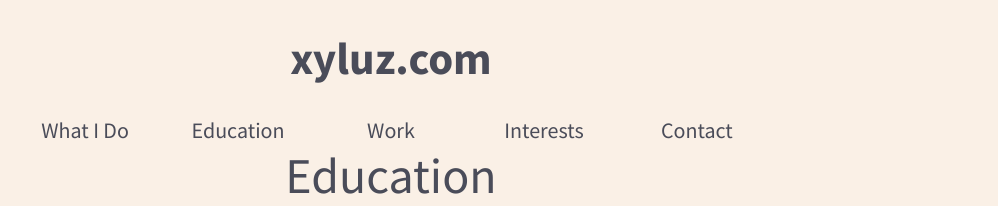
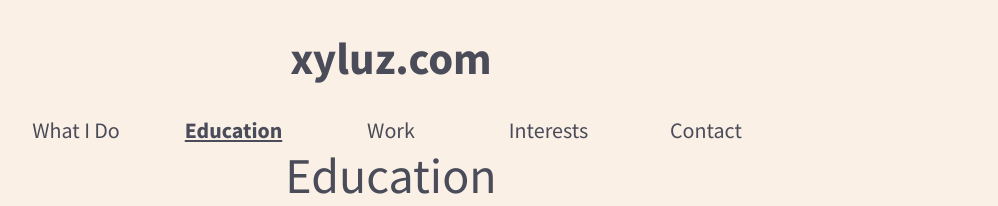
Before and after one commit to tommyopeters/xyluzdotcom, a React (Create React App) app: page /education in a window 1280 px wide. Shown: the top 206 px of the page, without its empty margins (249-1247 px from the left). Built offline with nearby package versions, Linux system fonts and the light colour scheme.

Commit message:
React Transition Group Stuck Phase

```diff
--- a/package.json
+++ b/package.json
@@ -31,6 +31,7 @@
   },
   "devDependencies": {
     "node-sass": "^4.13.0",
+    "react-transition-group": "^4.3.0",
     "sass-loader": "^8.0.0"
   }
 }
--- a/src/App.js
+++ b/src/App.js
@@ -1,31 +1,13 @@
 import React, { Component } from "react";
-import { BrowserRouter, Route, Link } from "react-router-dom";
+import { BrowserRouter } from "react-router-dom";
 
-import Nav from "./components/Nav";
-import Arrows from "./components/Arrows";
-import Socials from "./components/Socials";
-
-import Profile from "./components/Profile";
-import Education from "./components/Education";
-import Work from "./components/Work";
-import Interests from "./components/Interests";
-import Contact from "./components/Contact";
+import Container from "./components/Container";
 
 export default class App extends Component {
   render() {
     return (
       <BrowserRouter component="main">
-        <div className="container">
-          <h1>xyluz.com</h1>
-          <Nav />
-          <Route path="/" exact component={Profile} />
-          <Route path="/education" component={Education} />
-          <Route path="/work" component={Work} />
-          <Route path="/interests" component={Interests} />
-          <Route path="/contact" component={Contact} />
-          <Arrows />
-          <Socials />
-        </div>
+        <Container />
       </BrowserRouter>
     );
   }
--- /dev/null
+++ b/src/components/Container.js
@@ -0,0 +1,46 @@
+import React, { Component } from "react";
+import { withRouter, Route, Switch } from "react-router-dom";
+import { TransitionGroup, CSSTransition } from "react-transition-group";
+
+import NavBar from "./NavBar";
+import Arrows from "./Arrows";
+import Socials from "./Socials";
+
+import Profile from "./Profile";
+import Education from "./Education";
+import Work from "./Work";
+import Interests from "./Interests";
+import Contact from "./Contact";
+
+class Container extends Component {
+  render() {
+    const { location } = this.props;
+    const timeout = { enter: 800, exit: 400 };
+    console.log(location);
+
+    return (
+      <TransitionGroup component="div" className="container">
+        <h1>xyluz.com</h1>
+        <NavBar />
+        <CSSTransition
+          timeout={timeout}
+          classNames="pageSlider"
+          mountOnEnter={false}
+          unmountOnExit={true}
+        >
+          <Switch location={location}>
+            <Route path="/" exact component={Profile} />
+            <Route path="/education" component={Education} />
+            <Route path="/work" component={Work} />
+            <Route path="/interests" component={Interests} />
+            <Route path="/contact" component={Contact} />
+          </Switch>
+        </CSSTransition>
+        <Arrows />
+        <Socials />
+      </TransitionGroup>
+    );
+  }
+}
+
+export default withRouter(Container);
--- a/src/components/Education.js
+++ b/src/components/Education.js
@@ -2,8 +2,8 @@ import React from "react";
 
 const Education = () => {
   return (
-    <section id="education" class="">
-      <div class="page page-1">
+    <section id="education">
+      <div className="page page-1">
         <h2>Education</h2>
         <h4>
           Lautech Ogbomoso - <em>(SLT) Physics Electronics</em>
--- a/src/components/Nav.js
+++ /dev/null
@@ -1,28 +0,0 @@
-import React from "react";
-import { Link } from "react-router-dom";
-
-const Nav = () => {
-  return (
-    <nav>
-      <ul>
-        <li>
-          <Link to="/">What I Do</Link>
-        </li>
-        <li>
-          <Link to="/education">Education</Link>
-        </li>
-        <li>
-          <Link to="/work">Work</Link>
-        </li>
-        <li>
-          <Link to="/interests">Interests</Link>
-        </li>
-        <li>
-          <Link to="/contact">Contact</Link>
-        </li>
-      </ul>
-    </nav>
-  );
-};
-
-export default Nav;
--- /dev/null
+++ b/src/components/NavBar.js
@@ -0,0 +1,30 @@
+import React from "react";
+import { NavLink } from "react-router-dom";
+
+const NavBar = () => {
+  return (
+    <nav>
+      <ul>
+        <li>
+          <NavLink to="/" exact>
+            What I Do
+          </NavLink>
+        </li>
+        <li>
+          <NavLink to="/education">Education</NavLink>
+        </li>
+        <li>
+          <NavLink to="/work">Work</NavLink>
+        </li>
+        <li>
+          <NavLink to="/interests">Interests</NavLink>
+        </li>
+        <li>
+          <NavLink to="/contact">Contact</NavLink>
+        </li>
+      </ul>
+    </nav>
+  );
+};
+
+export default NavBar;
--- a/src/components/Profile.js
+++ b/src/components/Profile.js
@@ -2,8 +2,8 @@ import React from "react";
 
 const Profile = () => {
   return (
-    <section id="whatido" class="hidden">
-      <div class="page page-1">
+    <section id="profile">
+      <div className="page page-1">
         <h2>Hi! I'm Seyi Onifade.</h2>
         <p>I’m a developer from Lagos, Nigeria</p>
         <p>I develop products using Javascript and PHP.</p>
--- a/src/components/Work.js
+++ b/src/components/Work.js
@@ -2,8 +2,8 @@ import React from "react";
 
 const Work = () => {
   return (
-    <section id="work" class="hidden">
-      <div class="page page-1">
+    <section id="work">
+      <div className="page page-1">
         <h2>Work</h2>
         <h4>CEO - HNG Tech</h4>
         <h6>2019</h6>
```
Also changed, not shown: 1 other file (tests, documents, lock files or other folders).
